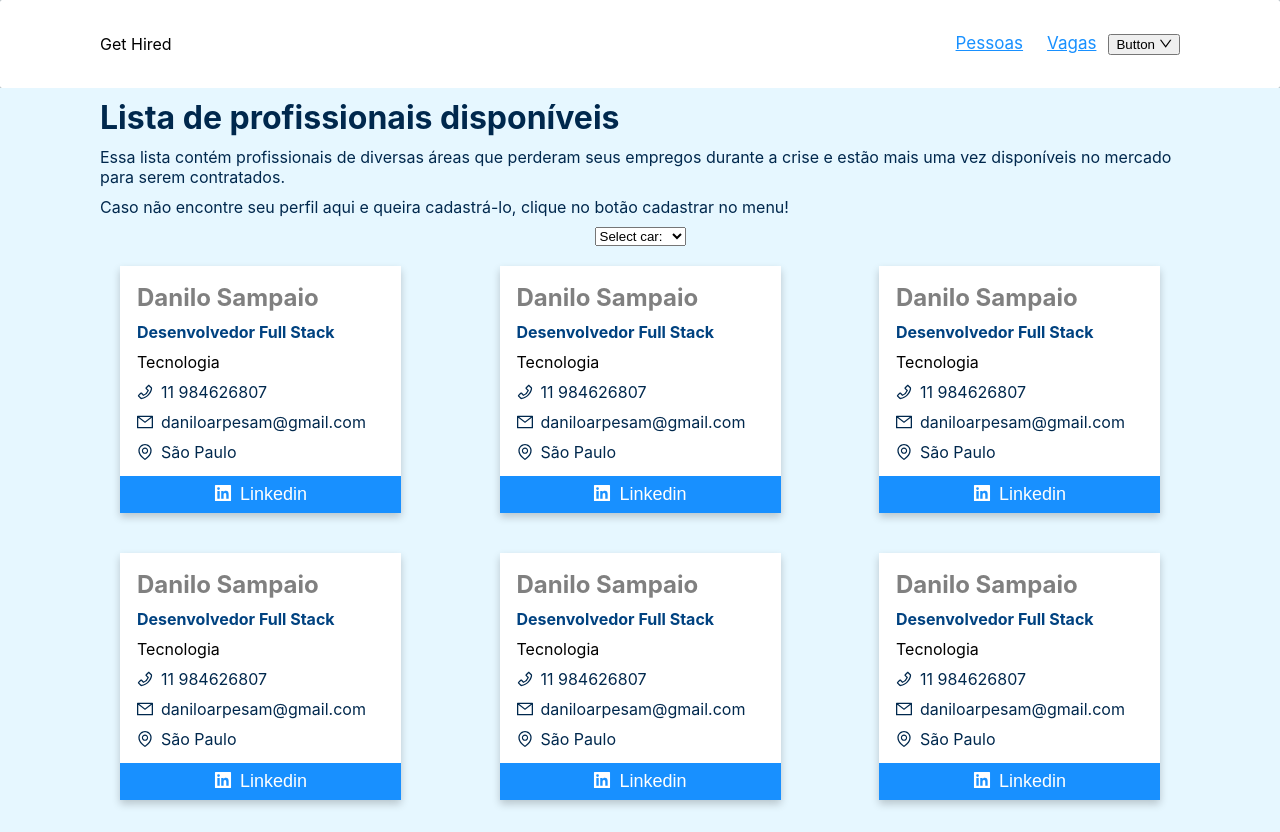
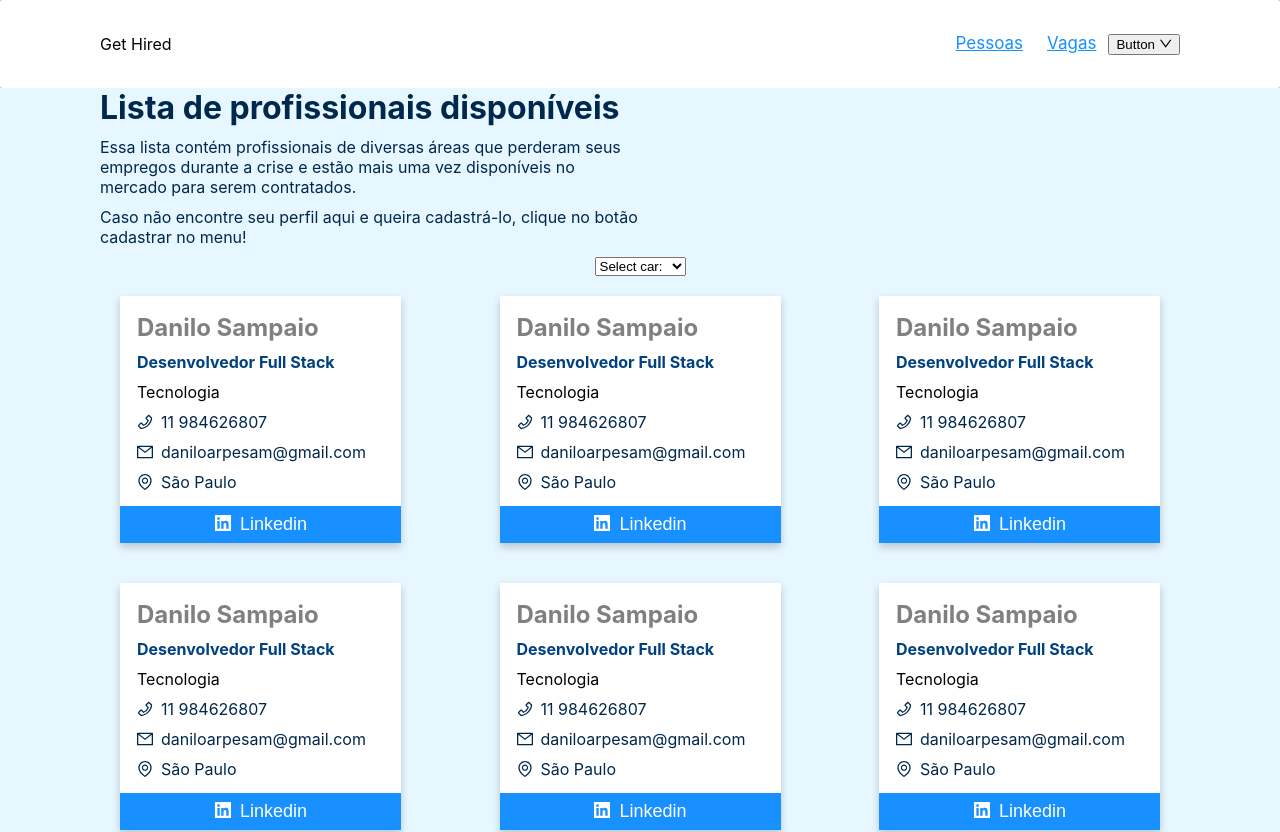
Before and after one commit to arpesam/react-get-hired, a React (Create React App) app: page / in a window 1280 px wide. Shown: the top 832 px of the page. Built offline with nearby package versions, Linux system fonts and the light colour scheme.

Commit message:
reorganized the directory chain

```diff
--- a/src/App.js
+++ /dev/null
@@ -1,20 +0,0 @@
-import React from 'react';
-import Navbar from './components/navbar/Navbar';
-import PageContent from './containers/PageContent';
-import Footer from './components/footer/Footer';
-import './App.css';
-
-
-function App() {
-  return (
-    <div className="App">
-      {/* <div className="page-content-wrap"> */}
-        <Navbar />
-        <PageContent />
-      {/* </div> */}
-      <Footer />
-    </div>
-  );
-}
-
-export default App;
--- a/src/components/content-header/ContentHeader.css
+++ b/src/components/content-header/ContentHeader.css
@@ -1,7 +1,9 @@
 .content-header {
+  width: 50%;
   text-align: start;
 }
 
 .content-header > h1 {
   font-size: 2em;
+  margin-top: 0;
 }
--- a/src/components/navbar/Navbar.jsx
+++ b/src/components/navbar/Navbar.jsx
@@ -17,4 +17,4 @@ const Navbar = () => {
   )
 }
 
-export default Navbar
+export default Navbar;
--- /dev/null
+++ b/src/containers/App.js
@@ -0,0 +1,18 @@
+import React from 'react';
+import Navbar from '../components/navbar/Navbar';
+import PageContent from './page-content/PageContent';
+import Footer from '../components/footer/Footer';
+import './App.css';
+
+
+function App() {
+  return (
+    <div className="App">
+      <Navbar />
+      <PageContent />
+      <Footer />
+    </div>
+  );
+}
+
+export default App;
--- a/src/index.js
+++ b/src/index.js
@@ -1,7 +1,7 @@
 import React from 'react';
 import ReactDOM from 'react-dom';
 import './index.css';
-import App from './App';
+import App from './containers/App';
 
 
 ReactDOM.render(
```
Also changed, not shown: src/containers/page-content/PageContent.jsx (renamed from src/containers/PageContent.jsx, +5 -5 lines), src/setupTests.js (deleted, +0 -5 lines), src/containers/App.css (renamed from src/App.css), src/containers/page-content/PageContent.css (renamed from src/containers/PageContent.css), src/containers/page-content/page-header-text.js (renamed from src/containers/page-header-text.js), 1 other file (tests, documents, lock files or other folders).
